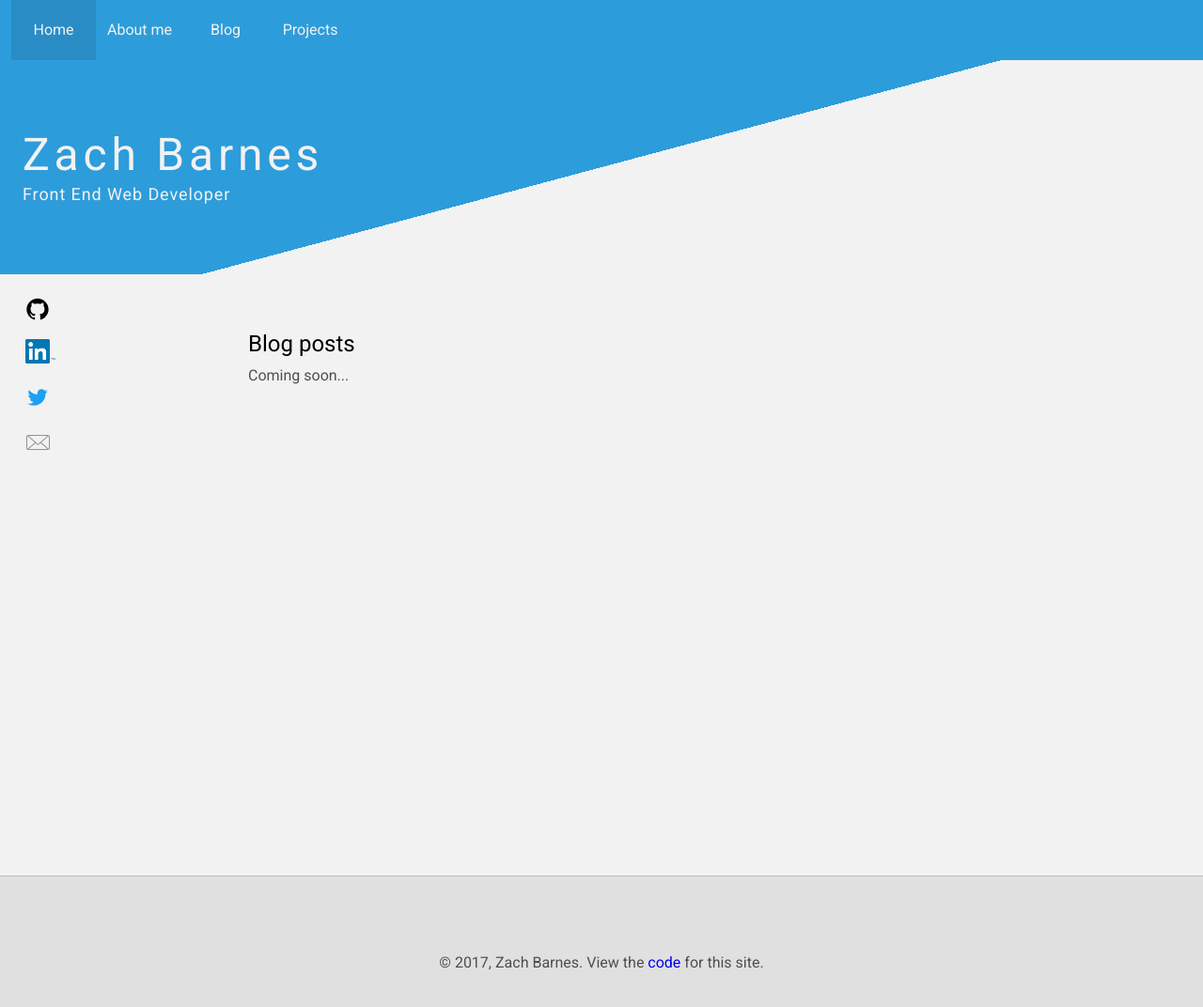
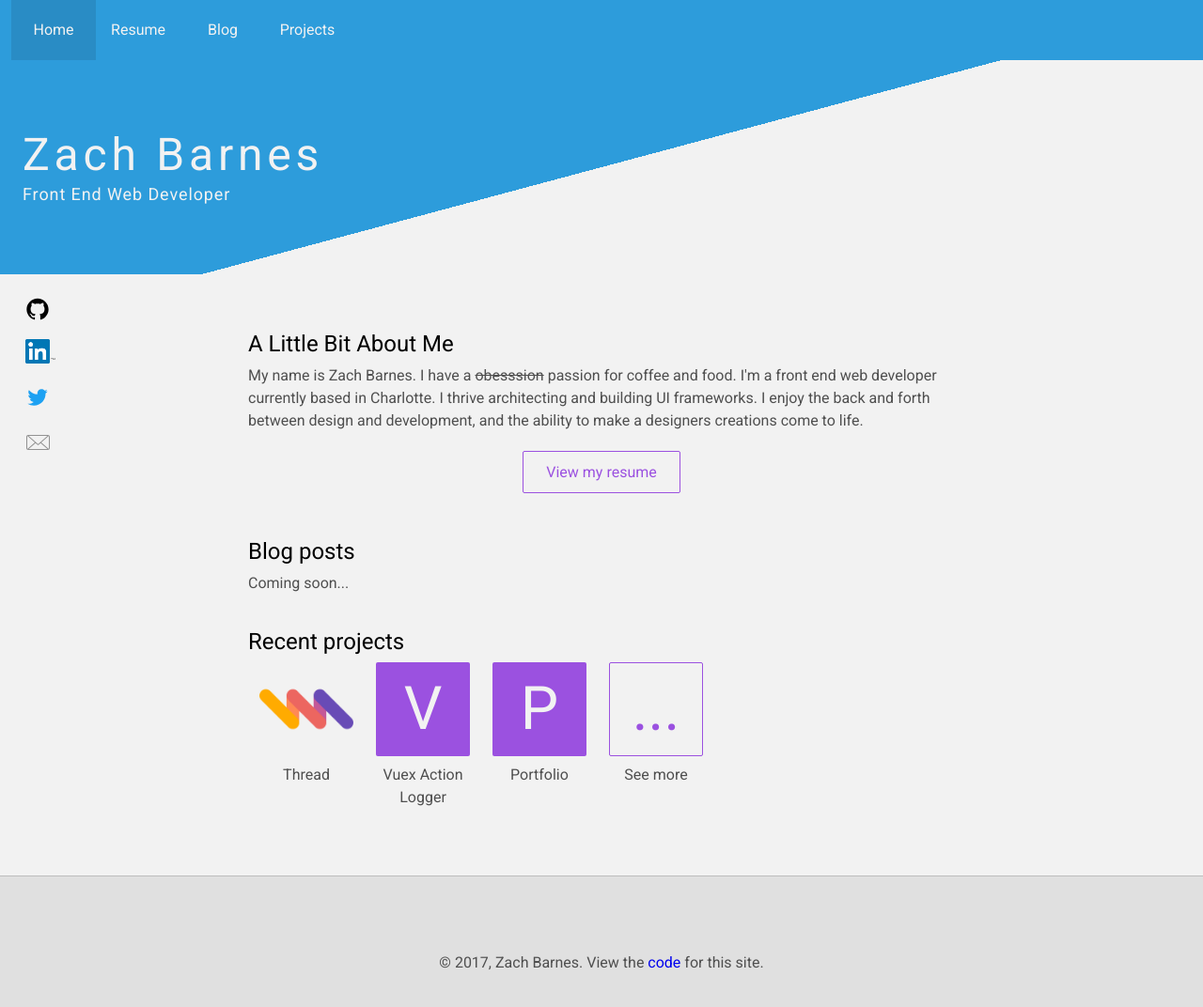
Before and after one commit to Zacharias3690/Portfolio, a Jekyll site: the page built from index.md, in a window 1280 px wide and 1117 px high. Shown: the top 1072 px of the window at 94% size. Built offline with Jekyll 4.4.1, drawn with Linux system fonts in a browser that asks for light colours.

Commit message:
Update homepage

```diff
--- a/_config.yml
+++ b/_config.yml
@@ -36,8 +36,8 @@ exclude:
 navigation:
   - text: Home
     url: /
-  - text: About me
-    url: /about/
+  - text: Resume
+    url: /resume/
   - text: Blog
     url: /blog/
   - text: Projects
--- a/_layouts/home.html
+++ b/_layouts/home.html
@@ -10,8 +10,47 @@ layout: default
     </div>
 
     <div class="post__content">
+        <h2>A Little Bit About Me</h2>
+
+        <p>
+            My name is Zach Barnes. I have a <strike>obesssion</strike> passion for coffee and food. I'm a front end web developer currently based in Charlotte.
+            I thrive architecting and building UI frameworks. I enjoy the back and forth between design and development,
+            and the ability to make a designers creations come to life.
+        </p>
+        <div class="u-center">
+            <a href="/resume" class="button">View my resume</a>
+        </div>
+
         <h2>Blog posts</h2>
         <p>Coming soon...</p>
+
+        <h2>Recent projects</h2>
+        <ul class="project-list project-list--home">
+            {% for project in site.projects limit: 3 %}
+            <li class="project project--small">
+                <a href="{{project.url}}">
+                    <div class="project__media {% if project.image %} project__media--image {% endif %}">
+                        {% if project.image %}
+                        <img src="{{project.image}}" alt="{{project.alt}}">
+                        {% else %}
+                    <span>
+                        {{ project.name | uppercase | slice: 0 }}
+                    </span>
+                        {% endif %}
+                    </div>
+                    <p class="project__name">{{ project.name }}</p>
+                </a>
+            </li>
+            {% endfor %}
+            <li class="project project--small">
+                <a href="/projects">
+                    <div class="project__media project__media--outline">
+                        <span>...</span>
+                    </div>
+                    <p class="project__name">See more</p>
+                </a>
+            </li>
+        </ul>
     </div>
 
 </div>
--- a/_sass/components/_button.scss
+++ b/_sass/components/_button.scss
@@ -2,6 +2,8 @@
   display: inline-block;
   min-width: 36px;
   padding: $spacing / 2 $spacing;
+  margin-top: $spacing / 2;
+  margin-bottom: $spacing / 2;
 
   border-radius: 2px;
   border: 1px solid $c-secondary;
--- a/_sass/components/_project.scss
+++ b/_sass/components/_project.scss
@@ -6,11 +6,15 @@ $project-size-mobile: 100px;
   flex-wrap: wrap;
 }
 
+.project-list--home {
+  margin-top: 8px;
+}
+
 .project {
+  width: $project-size-mobile;
   margin-left: $spacing / 2;
   margin-right: $spacing / 2;
   margin-bottom: $spacing;
-  width: $project-size-mobile;
 
   @media screen and (min-width: $bp-mobile) {
     width: $project-size-desktop;
@@ -78,3 +82,33 @@ $project-size-mobile: 100px;
     }
   }
 }
+
+// Duplicate mobile style for small view of projects for use on home page
+.project--small {
+  width: $project-size-mobile;
+  margin-left: $spacing / 2;
+  margin-right: $spacing / 2;
+
+  .project {
+    &__media {
+      width: $project-size-mobile;
+      height: $project-size-mobile;
+
+      span {
+        font-size: 4em;
+        padding-top: 18px;
+        padding-bottom: 18px;
+      }
+    }
+  }
+}
+
+// Use border and purple text instead of solid purple background
+.project__media--outline {
+  background: transparent;
+  border: 1px solid $c-secondary;
+
+  span {
+    color: $c-secondary;
+  }
+}
--- a/_sass/components/_site-nav.scss
+++ b/_sass/components/_site-nav.scss
@@ -4,6 +4,7 @@
   top: 0;
   left: 0;
   right: 0;
+  z-index: 100;
 
   background: $c-primary;
 
```
Also changed, not shown: about.md (+2 -7 lines).
